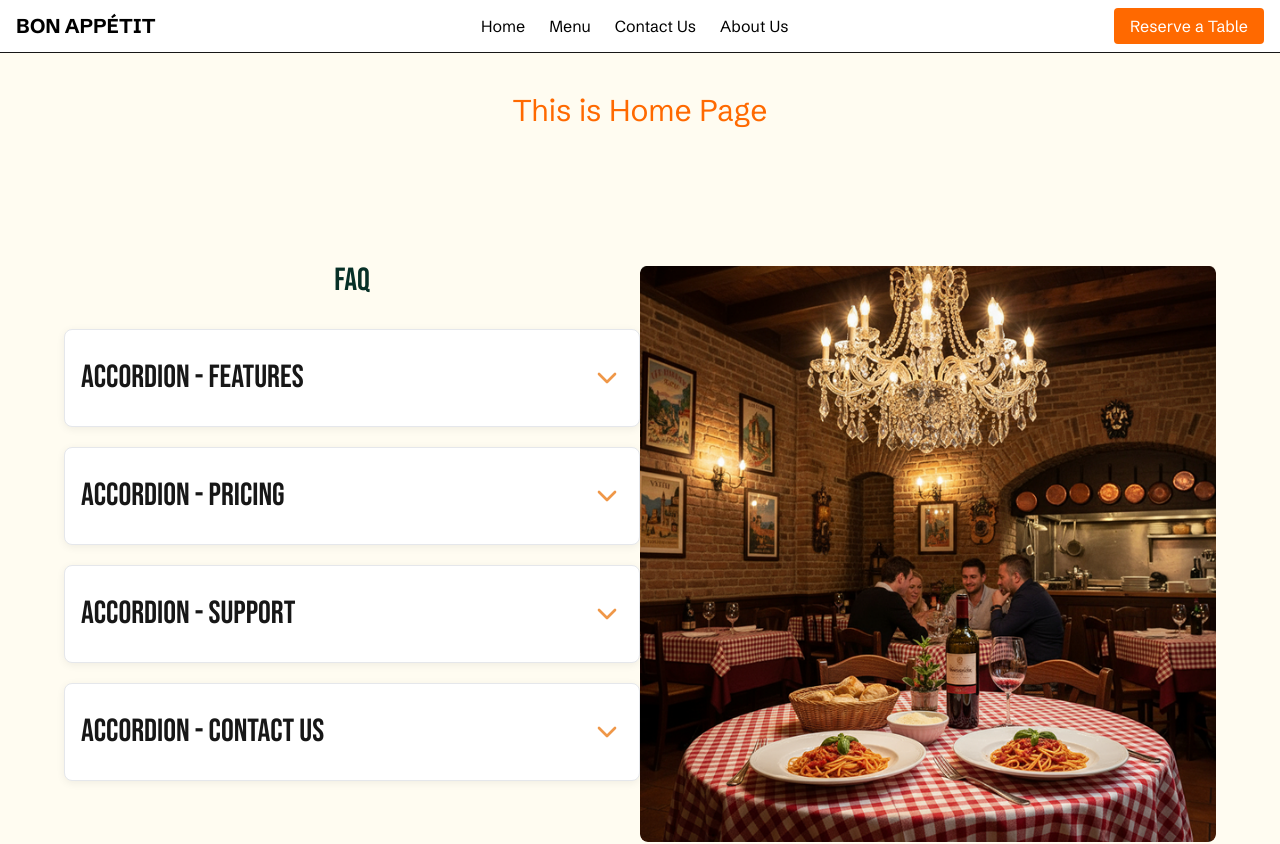
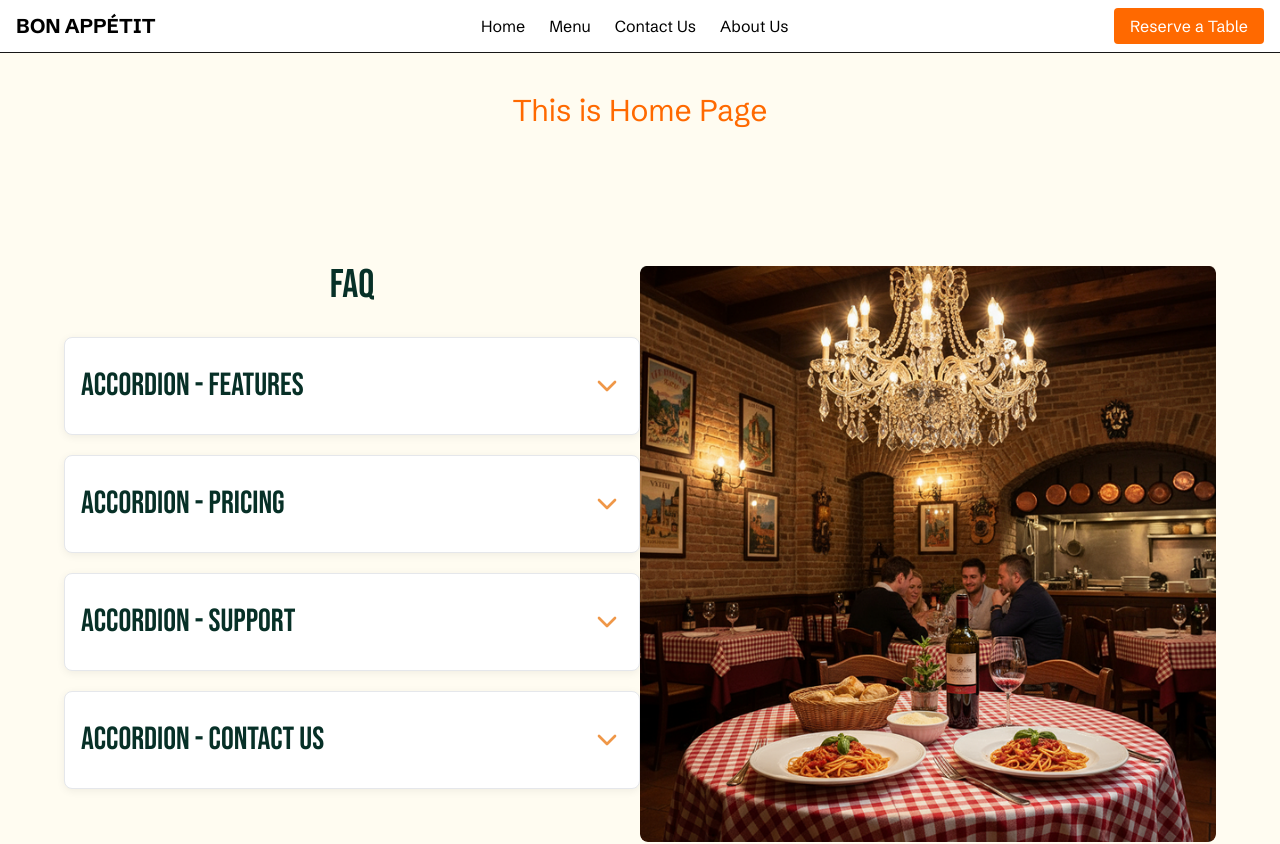
Before and after one commit to OrionLynn19/restaurant-bon-appetit, a Next.js app: page / in a window 1280 px wide. Shown: the top 844 px of the page. Built offline with nearby package versions, Linux system fonts and the light colour scheme.

Commit message:
fix: font color changed

```diff
--- a/src/components/Homepage_FAQ.tsx
+++ b/src/components/Homepage_FAQ.tsx
@@ -23,16 +23,16 @@ export default function Homepage_FAQ() {
     id: faq.id,
     trigger: (
       <span
-        className={`${questionClasses} text-[${COLORS.primary}]`}
-        style={{ fontFamily: FONTS.primary }}
+        className={`${questionClasses}`}
+        style={{ fontFamily: FONTS.primary, color: COLORS.primary }}
       >
         {faq.q}
       </span>
     ),
     content: (
       <div
-        className={`${answerClasses} text-black`}
-        style={{ fontFamily: FONTS.secondary }}
+        className={`${answerClasses}`}
+        style={{ fontFamily: FONTS.secondary, color: COLORS.textDark }}
       >
         <div
           className="w-full border-t mt-4 mb-6"
@@ -49,7 +49,7 @@ export default function Homepage_FAQ() {
       <div className="flex flex-col md:flex-row md:justify-between py-[48px] md:py-[96px]">
         <div className="w-full md:w-[646px] items-start justify-start">
           <h2
-            className="hidden md:block text-[20px] md:text-[32px] leading-[120%] md:leading-[100%] tracking-[0px] capitalize break-words whitespace-normal w-full text-center mb-8"
+            className="hidden md:block md:text-[40px] leading-[120%] md:leading-[100%] tracking-[0px] capitalize break-words whitespace-normal w-full text-center mb-8"
             style={{
               fontFamily: FONTS.primary,
               color: COLORS.primary,
```
